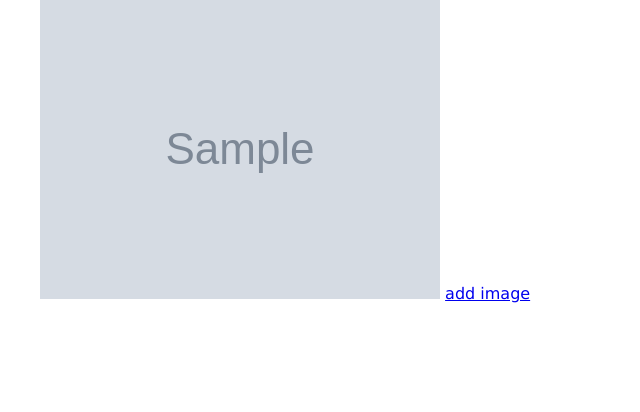
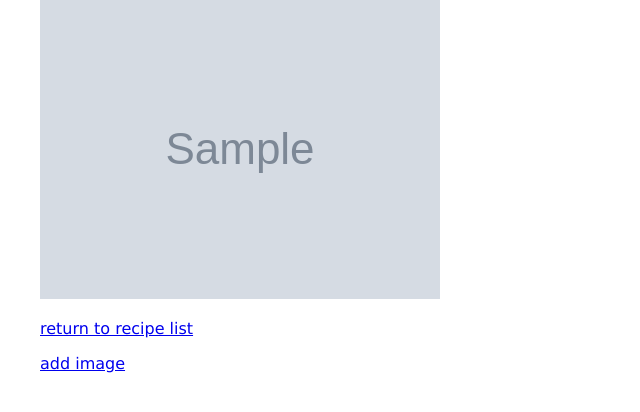
Before and after one commit to MJmetrix/recipebook-Esteban-MarcusJet, a Django app: page /recipe/1 in a window 1280 px wide. Shown: the part 167-579 px from the top of the page, without its empty margins (0-640 px from the left). Run offline with Django 5.2, Linux system fonts and the light colour scheme; a user stored in the database is signed in; tables that the repository leaves empty hold one stand-in row (values such as "Sample post"); grey boxes marked "Sample" are stand-in pictures.

Commit message:
[foodrecipetemplate.html] added a link in recipe detail to go back to recipe list

```diff
--- a/recipebook/ledger/templates/foodrecipetemplate.html
+++ b/recipebook/ledger/templates/foodrecipetemplate.html
@@ -15,6 +15,7 @@ Recipe instructions
         {% else %}
             <p>no image</p>
         {% endif %}
-        <a href="{% url 'recipe_image_add' num=recipe.id %}">add image</a>
+        <p><a href="{% url 'recipe_list' %}">return to recipe list</a></p>
+        <p><a href="{% url 'recipe_image_add' num=recipe.id %}">add image</a></p>
     </ul>
 {% endblock %}
```
